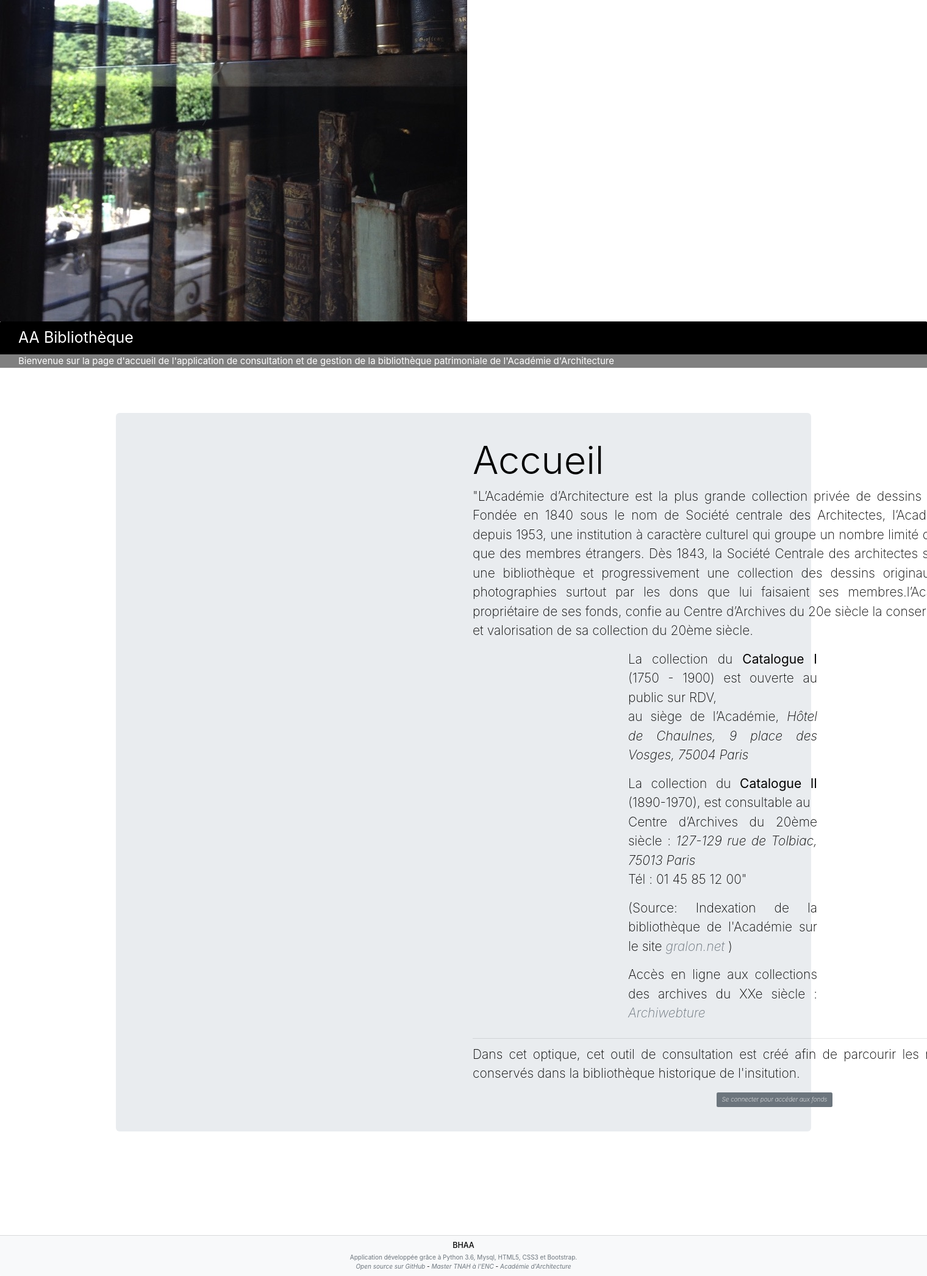
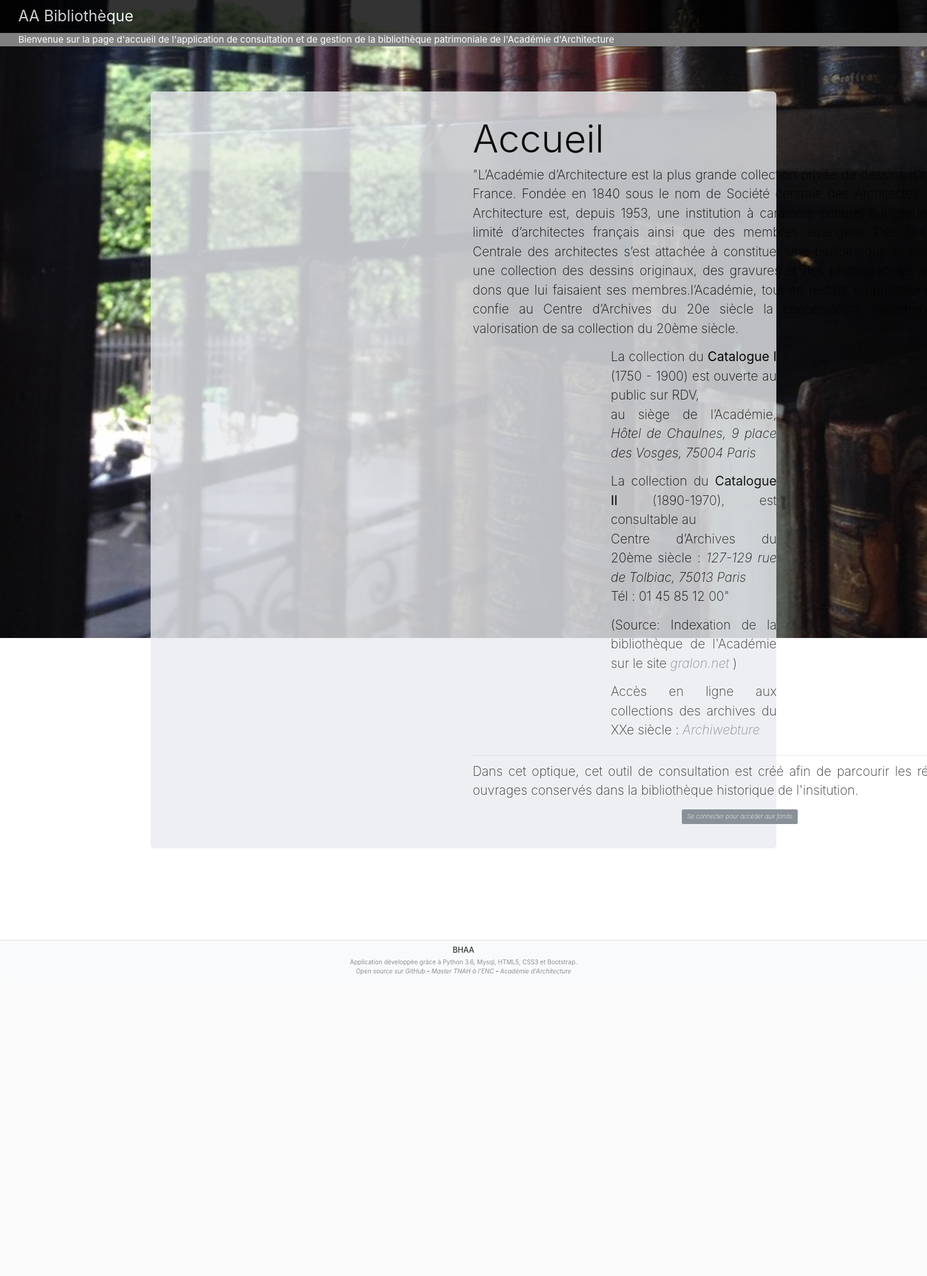
Before and after one commit to HeathcoteA/AcadArch, a Flask app: page / in a window 1520 px wide; the page is wider, and only the part inside the window is pictured. Shown: that part at 61% size. After the commit the page ends 1598 px from the top of that part, so only its background shows below. Run offline with Flask 2, Linux system fonts and the light colour scheme; some libraries are stand-ins or nearby versions.

Commit message:
remise à niveau des blocs, tableau et background-image

```diff
--- a/BHAA/static/css/style.css
+++ b/BHAA/static/css/style.css
@@ -35,6 +35,7 @@ a {
   text-align: center;
   margin: auto;
   display: block;
+  opacity: 0.8;
 }
 .card-header{
   text-align: left;
@@ -42,10 +43,12 @@ a {
   background-color: black;
   color: white;
   font-size: 25px;
+  opacity: 0.8;
 }
 .card-body{
   padding: 150px;
   z-index: 2;
+  opacity: 0.8;
 }
 
 .container-card{
@@ -95,6 +98,7 @@ table {
   overflow-y: scroll;
   margin: auto;
 }
+
 td {
     border-style:solid;
     border-width:5px;
@@ -110,6 +114,7 @@ th {
     width:150px;
     padding: 10px;
     text-align: center;
+  }
 
 #image-de-fonds{
     width: 100%;
@@ -130,9 +135,7 @@ Position et paramètres de l'image
 }
 
 #corps {
-  width: 50%;
+  margin: auto;
+  width: 100%;
   z-index: 1;
 }
-#catalogue_table {
-  overflow-y: scroll;
-}
--- a/BHAA/templates/conteneur.html
+++ b/BHAA/templates/conteneur.html
@@ -14,7 +14,7 @@
          <div class="card-body">
             <div class="container">
               <div class="row">
-                <div class="jumbotron" id="corps">
+                <div class="jumbotron" id="corps" style="margin: auto; width: 90%;">
                   <div class="col-sm-12 col-xs-6 col-sm-offset-6 col-xs-offset-3">
                      {% block corps %}
                      {% endblock %}
--- a/BHAA/templates/pages/catalogue.html
+++ b/BHAA/templates/pages/catalogue.html
@@ -3,7 +3,7 @@
 
 {% block corps %}
 
-<h1 class="display-4">CATALOGUE</h1>
+<h1 class="display-4" style="text-align:center;">CATALOGUE</h1>
 <br/>
 <p class="text-accueil">
   Voici la liste des ouvrages conservés par l'<b>Académie d'Architecture</b>.
```
Lines whose indentation alone changed are shown as unchanged.
